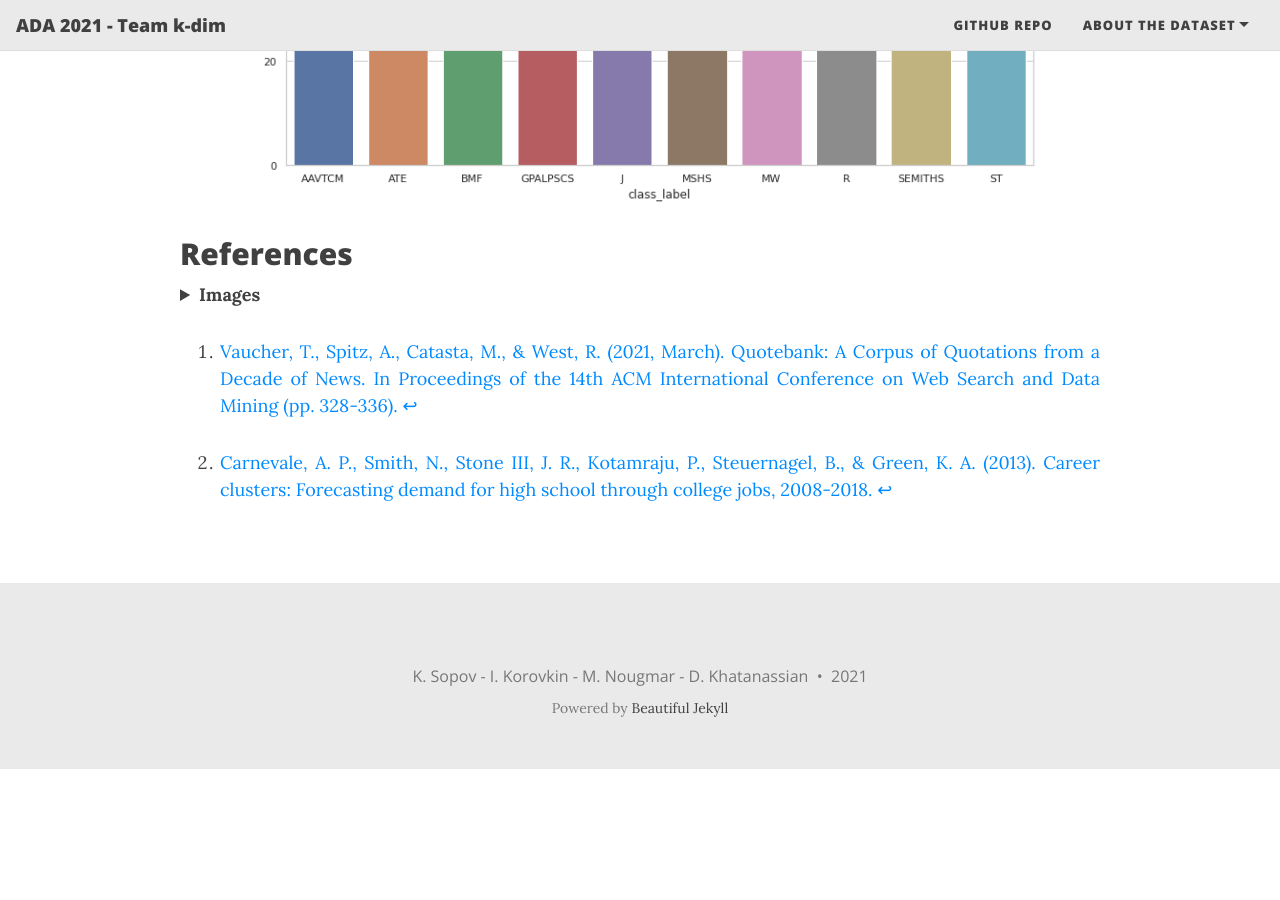
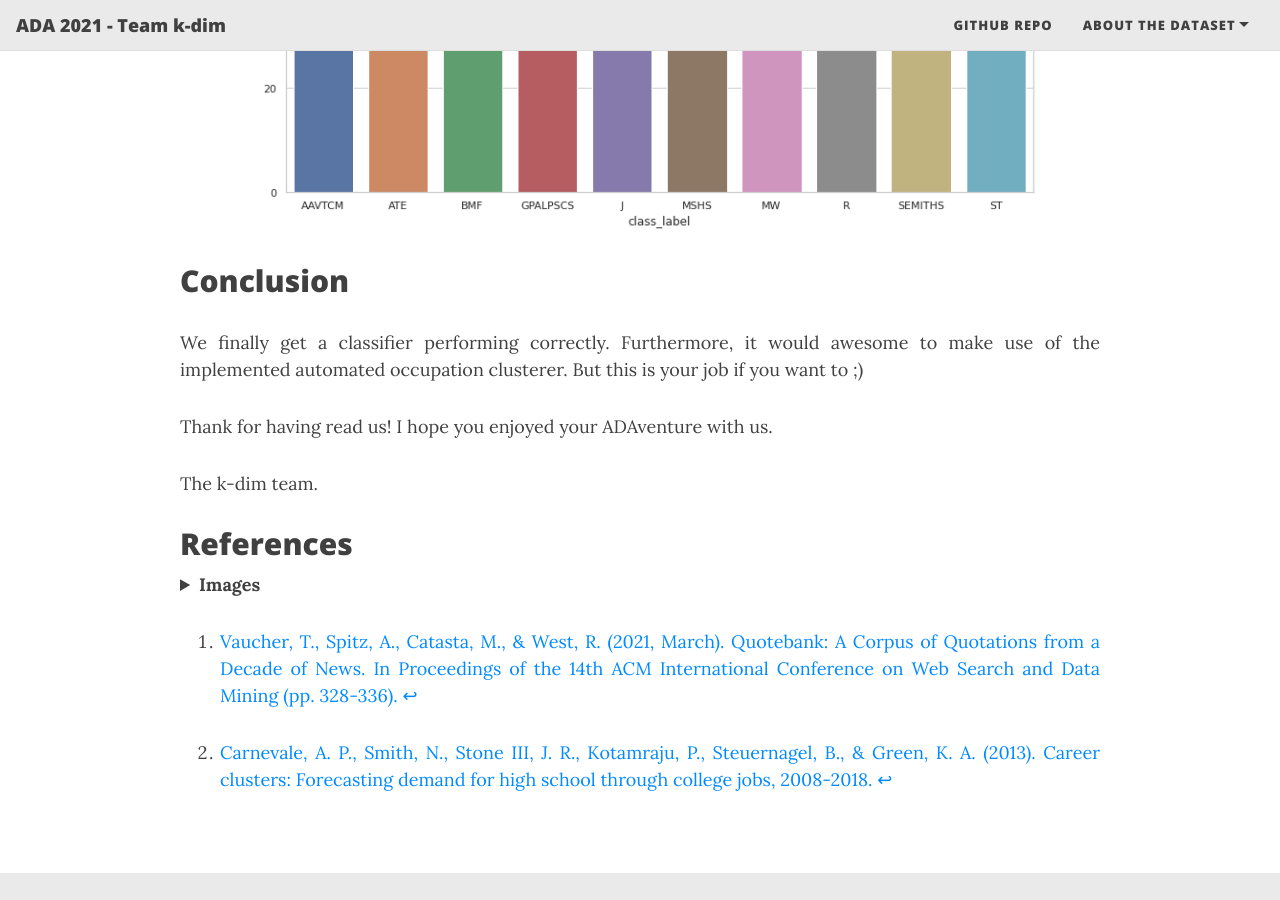
Before and after one commit to Quote-Me-If-You-Can/Quote-Me-If-You-Can.github.io, a Jekyll site: the page built from index.md, in a window 1280 px wide and 900 px high, scrolled down 14332 px. Built offline with Jekyll 4.4.1, drawn with Linux system fonts in a browser that asks for light colours; nearby versions of some CDN libraries; the list of posts is cut into pages by our own code; before the commit the page ends 15101 px from its top, so only the background shows below that.

Commit message:
Update index.md

```diff
--- a/index.md
+++ b/index.md
@@ -27,6 +27,7 @@ Based on this statement: give us a quote, and we will tell you which profession
 - [BERT](#bert)
 - [Results](#results)
 - [Room for improvement](#room-for-improvement)
+- [Conclusion](#conclusion)
 - [References](#references)
 
 
@@ -290,6 +291,13 @@ Sentence-BERT was used to cluster 6800 occupations into 10 defined clusters, by
     </p>
 </figure>
 
+## Conclusion
+We finally get a classifier performing correctly. Furthermore, it would awesome to make use of the implemented automated occupation clusterer. But this is your job if you want to ;)
+
+Thank for having read us! I hope you enjoyed your ADAventure with us.
+
+The k-dim team.
+
 ## References<br>
 
 
```
